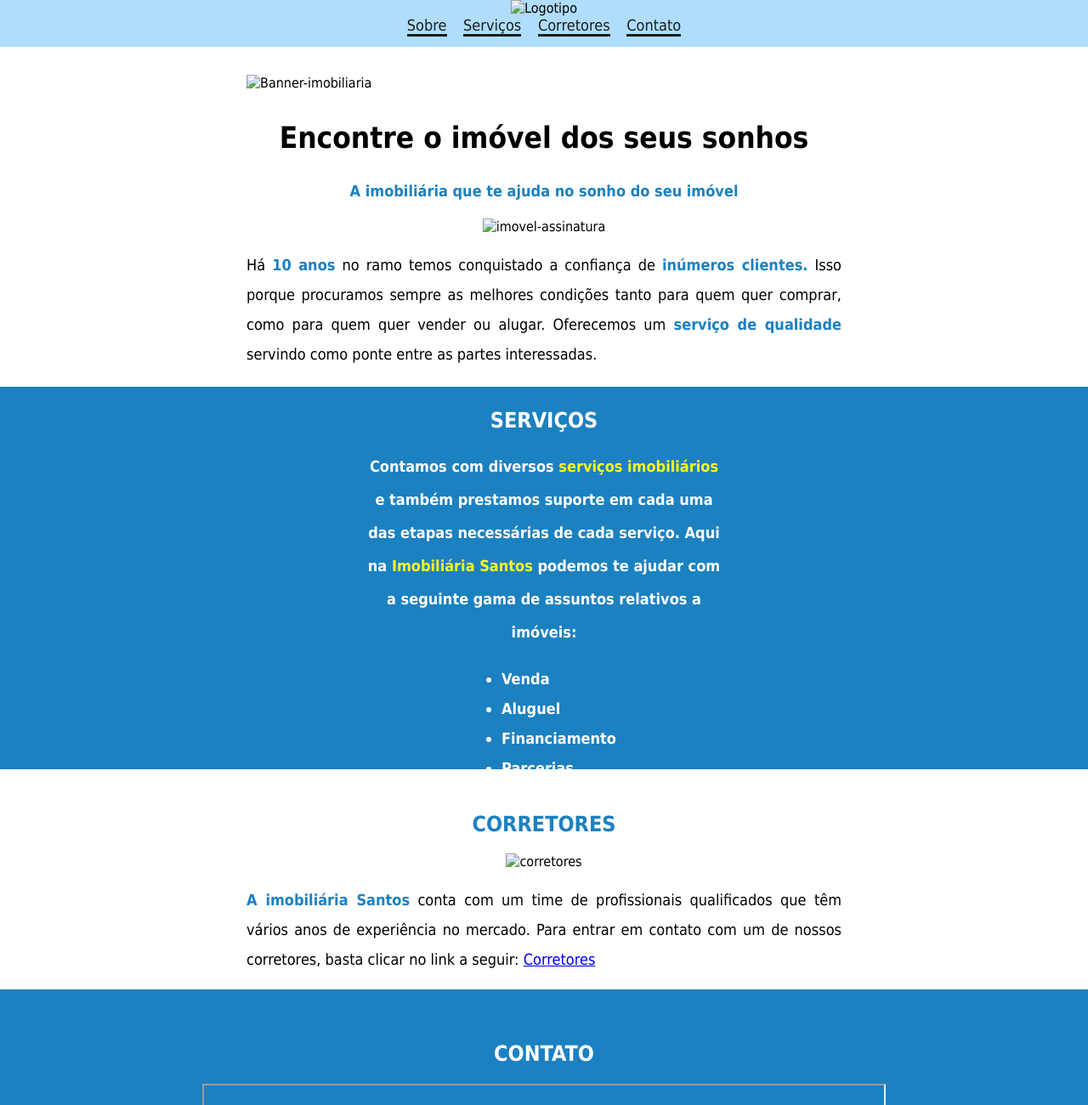
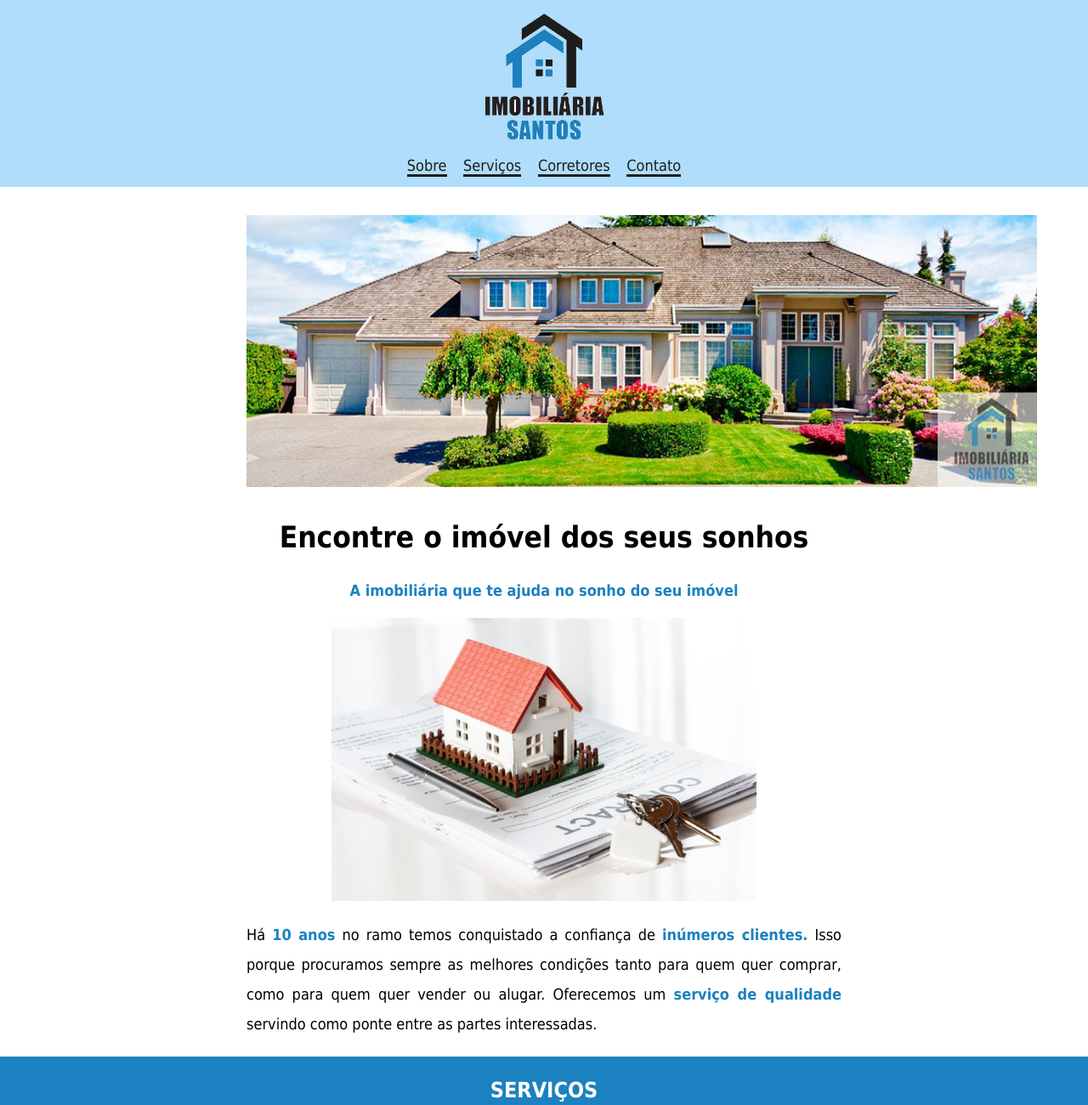
Before and after one commit to EnygmaXz/imobiliaria-santos, a plain HTML site: page index.html in a window 1280 px wide. Shown: the top 1300 px of the page at 85% size. Drawn offline with Linux system fonts and the light colour scheme; the site is published under a folder, as on GitHub Pages, so addresses that start at the root find nothing; grey boxes are pictures that could not be loaded.

Commit message:
Update index.html

```diff
--- a/index.html
+++ b/index.html
@@ -11,7 +11,7 @@
 
     <div class="topo-pagina" id="topo" >
 
-        <img class="logotipo"  src="/Imobiliaria-santos/img/logo.png" alt="Logotipo">
+        <img class="logotipo"  src="img/logo.png" alt="Logotipo">
 
         <p>
             <a href="#Sobre">Sobre</a>
@@ -26,7 +26,7 @@
 
     <div class= "banner-pagina" id="banner" >
 
-        <img src="/Imobiliaria-santos/img/banner.jpg" alt="Banner-imobiliaria">
+        <img src="img/banner.jpg" alt="Banner-imobiliaria">
 
     </div>
 
@@ -35,7 +35,7 @@
         <h1>Encontre o imóvel dos seus sonhos</h1>
         <h2 class="text-blue text-size">A imobiliária que te ajuda no sonho do seu imóvel</h2>
 
-        <img src="/Imobiliaria-santos/img/imovel-assinatura.jpg" alt="imovel-assinatura">
+        <img src="img/imovel-assinatura.jpg" alt="imovel-assinatura">
 
         <p class="text-size">Há <span class="text-blue">10 anos</span>  no ramo temos conquistado a confiança de <span class="text-blue">inúmeros clientes.</span> Isso porque procuramos sempre as melhores condições tanto para quem quer comprar, como para quem quer vender ou alugar. Oferecemos um <span class="text-blue">serviço de qualidade</span>
         servindo como ponte entre as partes interessadas.</p>
@@ -70,7 +70,7 @@
 
         <h2 class="text-blue">CORRETORES</h2>
 
-        <img src="/Imobiliaria-santos/img/corretores.jpg" alt="corretores">
+        <img src="img/corretores.jpg" alt="corretores">
 
          <p class="text-size">
             <span class="text-blue">A imobiliária Santos</span> conta com um time de profissionais qualificados que têm vários anos de experiência no mercado. Para entrar em contato com um de nossos corretores, basta clicar no link a seguir: <a href="#corretores" target="_blank">Corretores</a>
```
